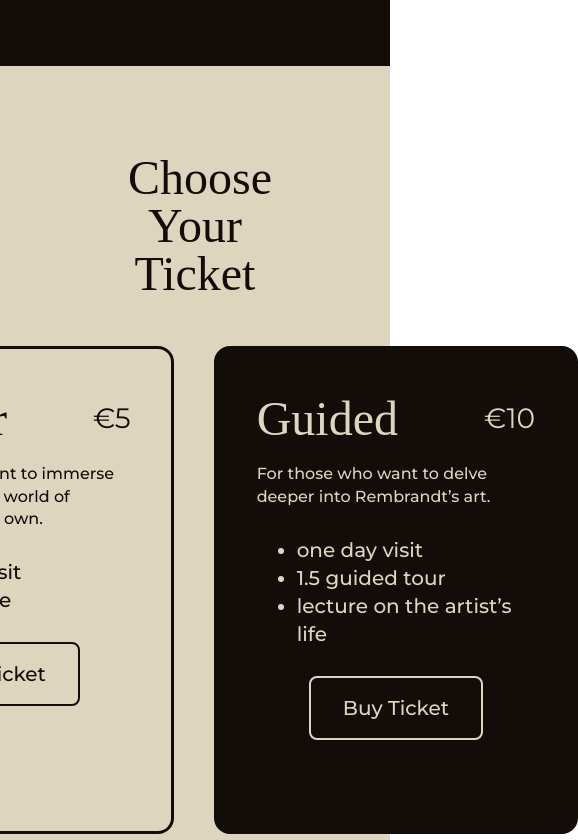
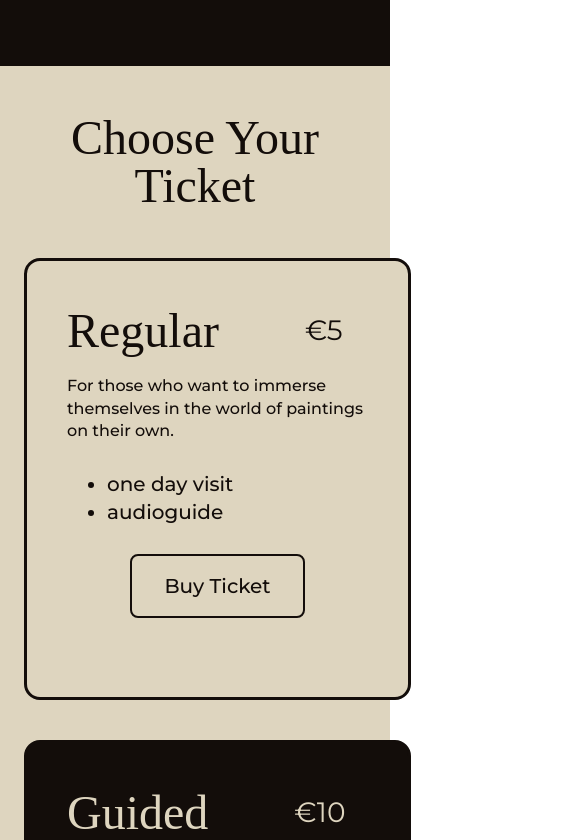
Before and after one commit to Iuliana0109/Rembrandt, a plain HTML site: page index.html in a window 390 px wide. Shown: the part 6845-7685 px from the top of the page, 578 px wide, since content can reach past the window. Drawn offline with Linux system fonts and the light colour scheme.

Commit message:
choose your ticket section for mobile

```diff
--- a/styles.css
+++ b/styles.css
@@ -919,4 +919,129 @@ p {
   width: 100%;
 }
 
+/* CHOOSE YOUR TICKET SECTION */
+.tickets .h2 {
+  align-self: stretch;
+  color: #130D0A;
+  text-align: center;
 }
+
+.tickets {
+  display: flex;
+  padding: 48px 24px;
+  flex-direction: column;
+  justify-content: space-between;
+  align-items: flex-start;
+  background: #DED5BF;
+}
+
+.tickets_content {
+  display: flex;
+  justify-content: center;
+  align-items: flex-start;
+  gap: 40px;
+  width: 100%;
+  margin-top: 48px;
+  flex-direction: column;
+}
+
+.regular_ticket {
+  width: 301px;
+  height: 350px;
+  padding: 46px 40px 40px 40px;
+  flex-direction: column;
+  border-radius: 16px;
+  background: #DED5BF;
+  border: 3px solid #130D0A;
+}
+
+.guided_ticket {
+  width: 301px;
+  height: 350px;
+  padding: 46px 40px 40px 40px;
+  flex-direction: column;
+  border-radius: 16px;
+  background: #130D0A;
+  border: 3px solid #130D0A;
+}
+
+.ticket_button1 {
+  border-radius: 8px;
+  border: 2px solid #130D0A;
+  padding: 16px 32px;
+  color: #130D0A;
+  text-align: center;
+  background-color: transparent;
+  /* H4 */
+  font-family: Montserrat;
+  font-size: 20px;
+  font-weight: 500;
+  line-height: 140%; /* 28px */
+}
+
+.div_button {
+  display: flex;
+  justify-content: center;
+}
+
+.ticket_button1:hover{
+  background-color: #130D0A; /* Change link color on hover */
+  color: #DED5BF;
+}
+
+.ticket_button2 {
+  border-radius: 8px;
+  border: 2px solid #DED5BF;
+  padding: 16px 32px;
+  color: #DED5BF;
+  text-align: center;
+  background-color: transparent;
+  /* H4 */
+  font-family: Montserrat;
+  font-size: 20px;
+  font-weight: 500;
+  line-height: 140%; /* 28px */
+}
+
+.ticket_button2:hover{
+  background-color: #DED5BF; /* Change link color on hover */
+  color: #130D0A;
+}
+
+.guided_ticket .ticket_header {
+  display: flex;
+  align-items: center;
+  gap: 86px;
+  color: #DED5BF;
+}
+
+.regular_ticket .ticket_header {
+  display: flex;
+  align-items: center;
+  gap: 86px;
+  color: #130D0A;
+}
+
+.regular_ticket .ticket_header h2 {
+  color: #130D0A;
+}
+
+.regular_ticket h4 {
+  color: #130D0A;
+}
+
+.regular_ticket ul li, .guided_ticket ul li {
+  color: #DED5BF;
+  /* H4 */
+  font-family: Montserrat;
+  font-size: 20px;
+  font-style: normal;
+  font-weight: 500;
+  line-height: 140%;
+}
+
+.regular_ticket ul li {
+  color: #130D0A;
+}
+
+}
```
